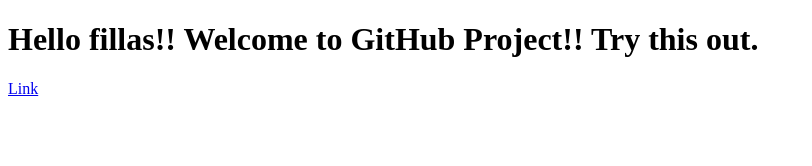
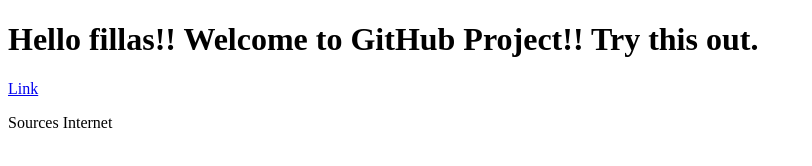
Before and after one commit to anjalisharma99/New_Repo, a plain HTML site: page index.html in a window 1280 px wide. Shown: the whole page, without its empty margins (0-812 px from the left). Drawn offline with Linux system fonts and the light colour scheme.

Commit message:
adding paragraph

```diff
--- a/index.html
+++ b/index.html
@@ -10,6 +10,7 @@
 
     <h1>Hello fillas!! Welcome to GitHub Project!! Try this out.</h1>
     <a href="C:\Users\Win 10\Desktop\Test_GitHub\logo.html">Link</a>
+    <p>Sources Internet</p>
 
 </body>
 </html>
```
